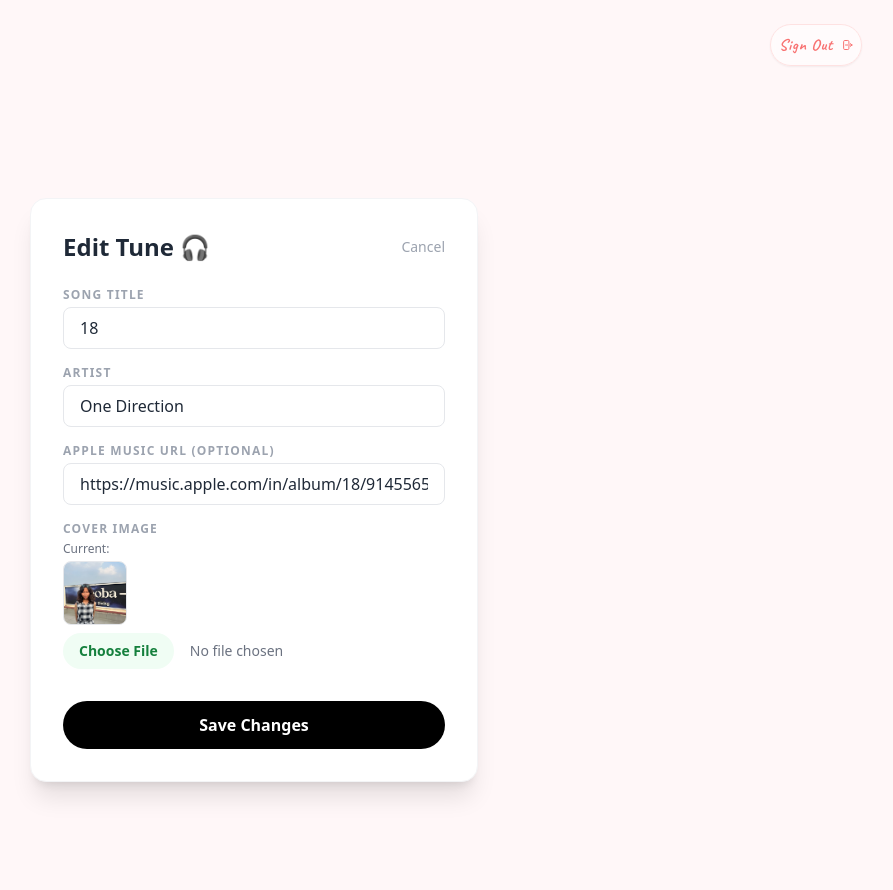
After one commit to Saanvi646/pari-birthday, a Django app: page /music/7/edit/ in a window 1280 px wide. The commit adds this page. Shown: the whole page, without its empty margins (386-1279 px from the left). Run offline with Django 5.2, Linux system fonts and the light colour scheme; a user stored in the database is signed in; data comes from the database, SQL or seed files in the repository; some libraries are stand-ins or nearby versions; some web fonts are replaced.

Commit message:
Add Edit Song feature

```diff
--- a/music/urls.py
+++ b/music/urls.py
@@ -4,5 +4,6 @@ from . import views
 urlpatterns = [
     path('', views.music_list, name='music_list'),
     path('add/', views.add_song, name='add_song'),
+    path('<int:id>/edit/', views.edit_song, name='edit_song'),
     path('<int:id>/delete/', views.delete_song, name='delete_song'),
 ]
--- a/music/views.py
+++ b/music/views.py
@@ -23,8 +23,21 @@ def add_song(request):
 
 from django.shortcuts import get_object_or_404
 @login_required
+@login_required
 def delete_song(request, id):
     song = get_object_or_404(Song, id=id)
     if request.method == 'POST':
         song.delete()
     return redirect('music_list')
+
+@login_required
+def edit_song(request, id):
+    song = get_object_or_404(Song, id=id)
+    if request.method == 'POST':
+        form = SongForm(request.POST, request.FILES, instance=song)
+        if form.is_valid():
+            form.save()
+            return redirect('music_list')
+    else:
+        form = SongForm(instance=song)
+    return render(request, 'music/edit.html', {'form': form, 'song': song})
--- /dev/null
+++ b/templates/music/edit.html
@@ -0,0 +1,59 @@
+{% extends 'base.html' %}
+
+{% block content %}
+
+<div class="min-h-screen py-12 px-4 flex items-center justify-center">
+    <div class="max-w-md w-full bg-white p-8 rounded-2xl shadow-xl border border-gray-100">
+
+        <div class="mb-6 flex justify-between items-center">
+            <h1 class="text-2xl font-bold text-gray-800">Edit Tune 🎧</h1>
+            <a href="{% url 'music_list' %}" class="text-sm text-gray-400 hover:text-gray-600">Cancel</a>
+        </div>
+
+        <form method="POST" enctype="multipart/form-data" class="flex flex-col gap-4">
+            {% csrf_token %}
+
+            <div>
+                <label class="block text-xs font-bold uppercase tracking-widest text-gray-400 mb-1">Song Title</label>
+                <input type="text" name="title" required value="{{ form.title.value }}"
+                    class="w-full border border-gray-200 rounded-lg px-4 py-2 focus:border-green-500 outline-none">
+            </div>
+
+            <div>
+                <label class="block text-xs font-bold uppercase tracking-widest text-gray-400 mb-1">Artist</label>
+                <input type="text" name="artist" required value="{{ form.artist.value }}"
+                    class="w-full border border-gray-200 rounded-lg px-4 py-2 focus:border-green-500 outline-none">
+            </div>
+
+            <div>
+                <div>
+                    <label class="block text-xs font-bold uppercase tracking-widest text-gray-400 mb-1">Apple Music URL
+                        (Optional)</label>
+                    <input type="url" name="apple_music_url" value="{{ form.apple_music_url.value|default:'' }}"
+                        class="w-full border border-gray-200 rounded-lg px-4 py-2 focus:border-red-500 outline-none"
+                        placeholder="https://music.apple.com/...">
+                </div>
+            </div>
+
+            <div>
+                <label class="block text-xs font-bold uppercase tracking-widest text-gray-400 mb-1">Cover Image</label>
+                {% if song.cover_image %}
+                <div class="mb-2">
+                    <p class="text-xs text-gray-500 mb-1">Current:</p>
+                    <img src="{{ song.cover_image.url }}" class="w-16 h-16 object-cover rounded-lg border">
+                </div>
+                {% endif %}
+                <input type="file" name="cover_image"
+                    class="w-full text-sm text-gray-500 file:mr-4 file:py-2 file:px-4 file:rounded-full file:border-0 file:text-sm file:font-semibold file:bg-green-50 file:text-green-700 hover:file:bg-green-100">
+            </div>
+
+            <button type="submit"
+                class="mt-4 bg-black text-white py-3 rounded-full font-bold hover:bg-gray-800 transition">
+                Save Changes
+            </button>
+
+        </form>
+    </div>
+</div>
+
+{% endblock %}
```
Also changed, not shown: templates/music/list.html (+10 -0 lines).
